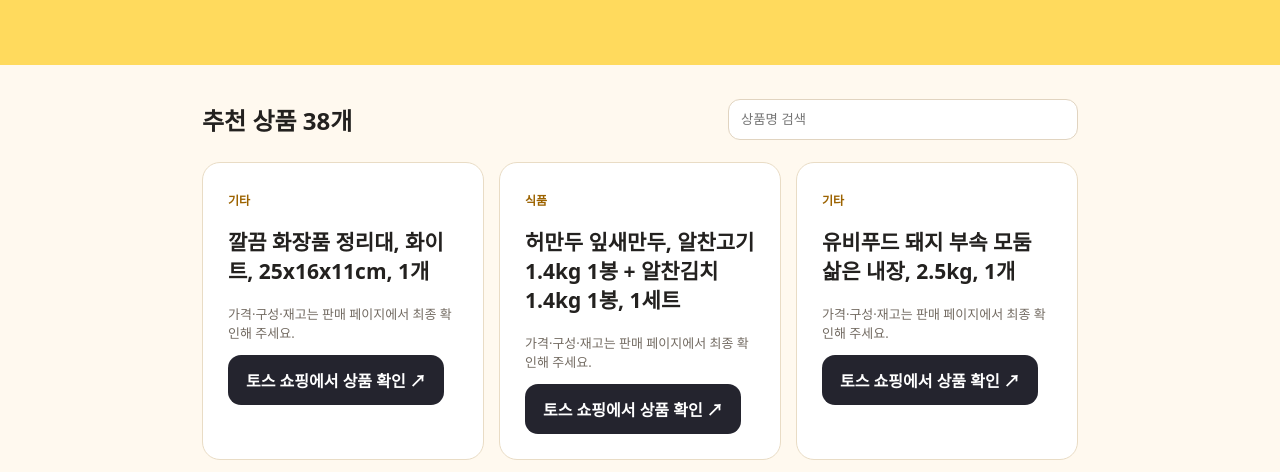
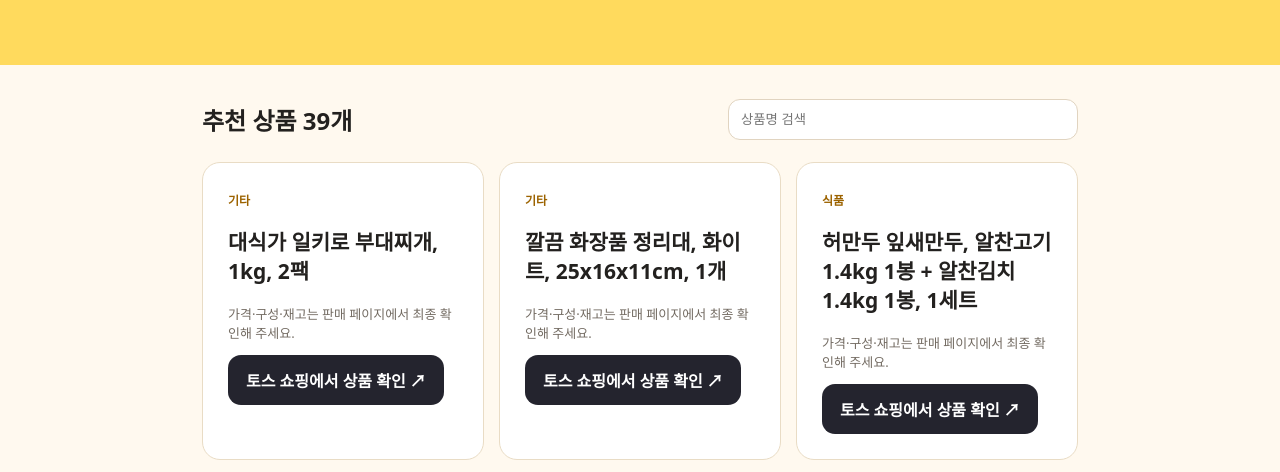
Before and after one commit to dajeongdamda-code/dealpick, a plain HTML site: page shop.html in a window 1280 px wide. Shown: the part 272-744 px from the top of the page. Drawn offline with Linux system fonts and the light colour scheme.

Commit message:
DealPick: add approved product links (newest first)

```diff
--- a/shop.html
+++ b/shop.html
@@ -3,6 +3,7 @@
 </head><body><header class="hero"><div class="wrap"><small>🛍️ TODAY'S DEALPICK · SHOP LINKS</small><h1>영상에서 본 상품,<br>여기서 확인하세요.</h1><p>오늘의 득템픽이 소개한 상품을 모았습니다. 구매 전 가격과 구성은 판매 페이지에서 다시 확인하세요.</p></div></header>
 <main class="wrap main"><div class="top"><h2>추천 상품 <span id="count"></span></h2><input id="search" placeholder="상품명 검색" aria-label="상품명 검색"></div><!-- DealPick newest-first order -->
 <div class="items" id="items">
+<article class="item"><span class="type">기타</span><h2>대식가 일키로 부대찌개, 1kg, 2팩</h2><p>가격·구성·재고는 판매 페이지에서 최종 확인해 주세요.</p><a class="buy" target="_blank" rel="noopener noreferrer nofollow sponsored" href="https://toss.shopping/_m/FYfFVwxc">토스 쇼핑에서 상품 확인 ↗</a></article>
 <article class="item"><span class="type">기타</span><h2>깔끔 화장품 정리대, 화이트, 25x16x11cm, 1개</h2><p>가격·구성·재고는 판매 페이지에서 최종 확인해 주세요.</p><a class="buy" target="_blank" rel="noopener noreferrer nofollow sponsored" href="https://toss.shopping/_m/JhDcejzh">토스 쇼핑에서 상품 확인 ↗</a></article>
 <article class="item"><span class="type">식품</span><h2>허만두 잎새만두, 알찬고기 1.4kg 1봉 + 알찬김치 1.4kg 1봉, 1세트</h2><p>가격·구성·재고는 판매 페이지에서 최종 확인해 주세요.</p><a class="buy" target="_blank" rel="noopener noreferrer nofollow sponsored" href="https://toss.shopping/_m/VYop46LB">토스 쇼핑에서 상품 확인 ↗</a></article>
 <article class="item"><span class="type">기타</span><h2>유비푸드 돼지 부속 모둠 삶은 내장, 2.5kg, 1개</h2><p>가격·구성·재고는 판매 페이지에서 최종 확인해 주세요.</p><a class="buy" target="_blank" rel="noopener noreferrer nofollow sponsored" href="https://toss.shopping/_m/tF62Xsu2">토스 쇼핑에서 상품 확인 ↗</a></article>
```
